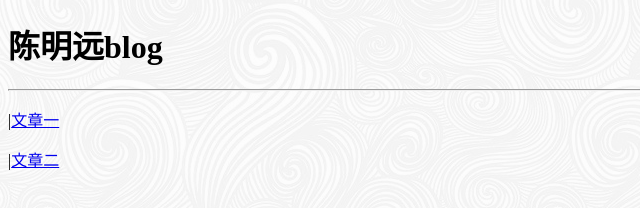
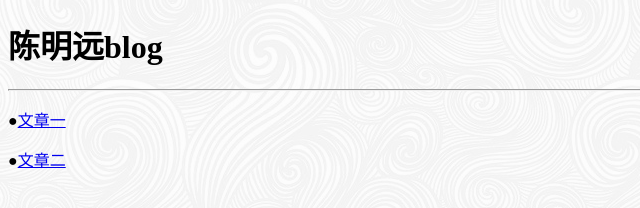
Before and after one commit to chen2009-11/chen2009-11, a plain HTML site: page index.html in a window 1280 px wide. Shown: the full height of the page, 0-640 px from the left. Drawn offline with Linux system fonts and the light colour scheme.

Commit message:
Update index.html

```diff
--- a/index.html
+++ b/index.html
@@ -7,7 +7,7 @@
 <body background="https://raw.githubusercontent.com/chen2009-11/chen2009-11/主/曲线.png">
 <h1>陈明远blog</h1>
 <hr />
-<p>|<a href="https://www.baidu.com">文章一</a></p>
-<p>|<a href="https://cn.bing.com">文章二</a></p>
+<p>●<a href="https://www.baidu.com">文章一</a></p>
+<p>●<a href="https://cn.bing.com">文章二</a></p>
 </body>
 </html>
```
